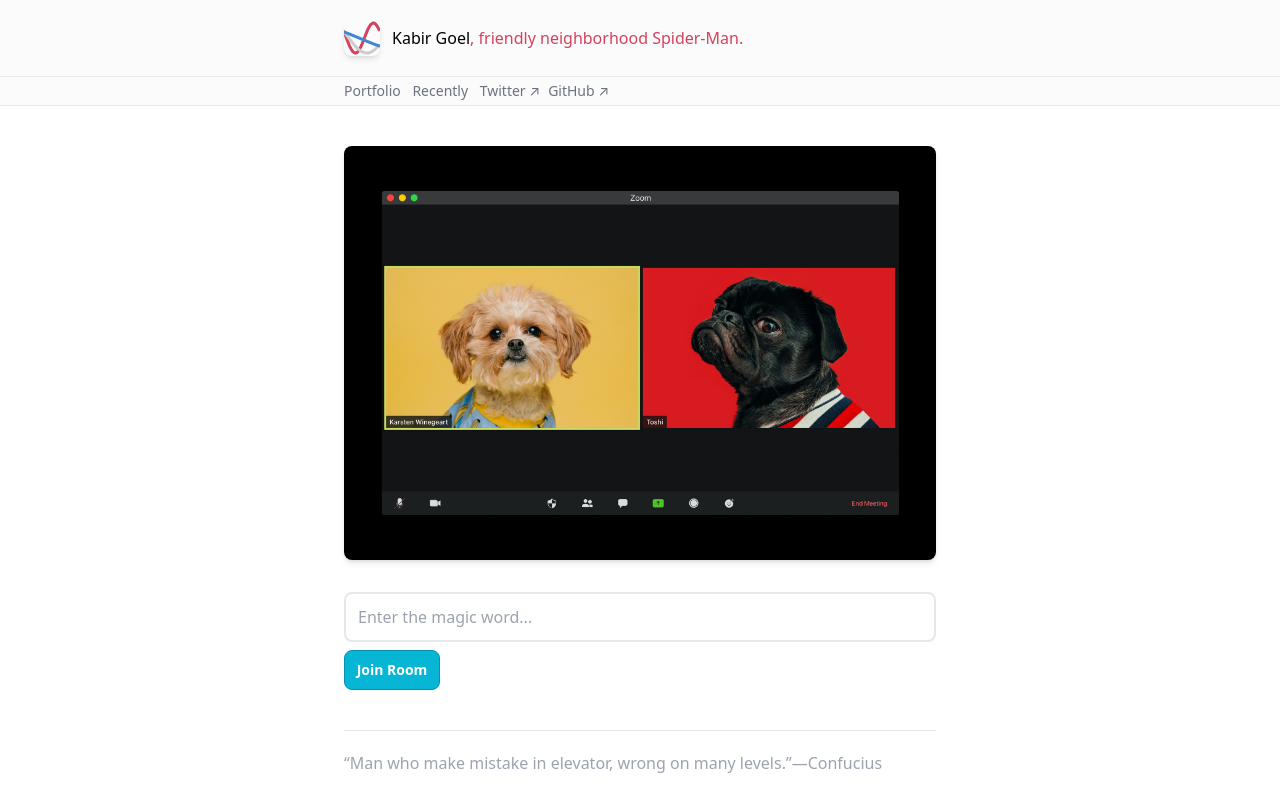
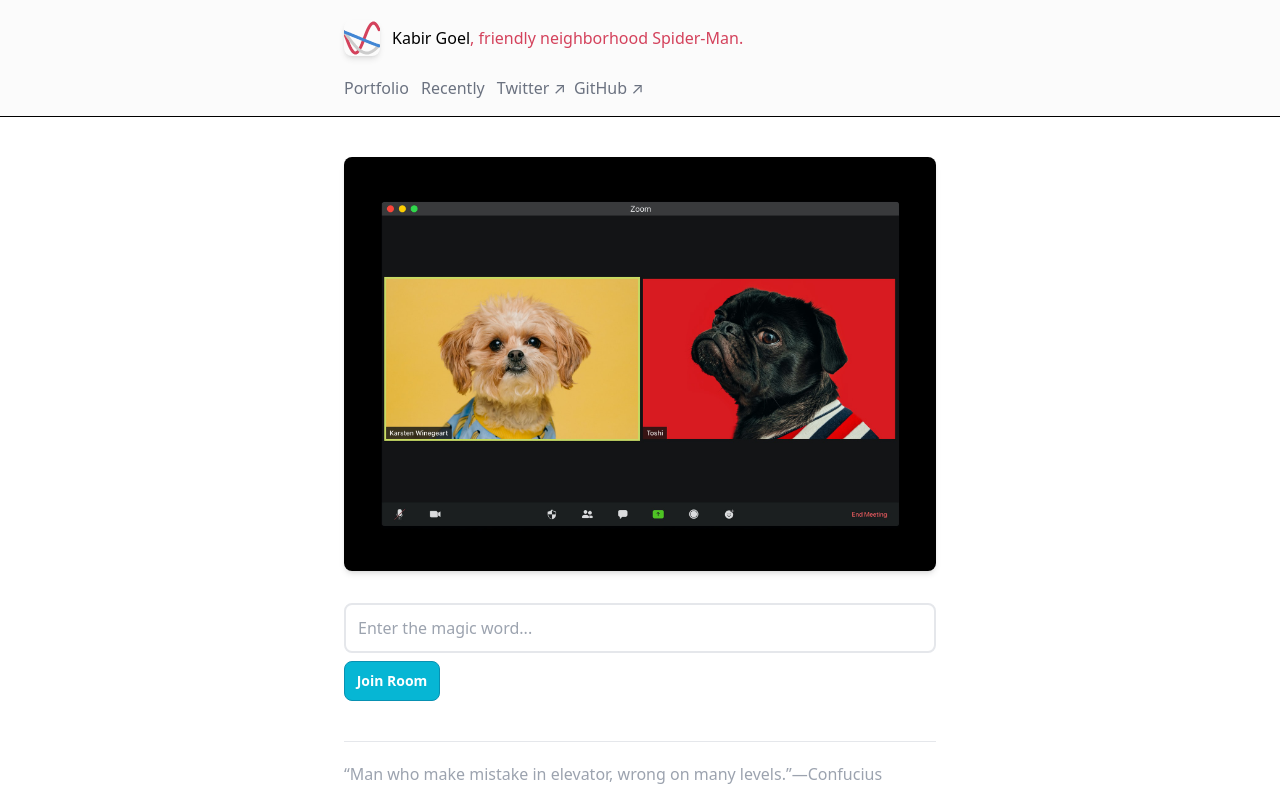
Before and after one commit to kbrgl/website, a Next.js app: page /zoom in a window 1280 px wide. Built offline with nearby package versions, Linux system fonts and the light colour scheme; a web font is replaced by a local one.

Commit message:
Visual changes to navbar border and text

```diff
--- a/components/header.js
+++ b/components/header.js
@@ -2,7 +2,7 @@ import Link from "next/link";
 import Visualization from "./visualization";
 import Container from "./container";
 
-function NavbarLink({ internal = false, href, children }) {
+export function NavbarLink({ internal = false, href, children }) {
   const link = (
     <a
       href={internal ? "#" : href}
@@ -36,8 +36,8 @@ export default function Header({ leftAlign = false }) {
           </a>
         </Link>
       </Container>
-      <nav className="border border-r-0 border-l-0 text-sm text-gray-500">
-        <Container className={`space-x-2 py-1 ${leftAlign && "mx-0"}`}>
+      <nav className="border-b border-b-black text-gray-500">
+        <Container className={`space-x-2 pb-4 ${leftAlign && "mx-0"}`}>
           <NavbarLink internal href="/portfolio">
             Portfolio
           </NavbarLink>
```
